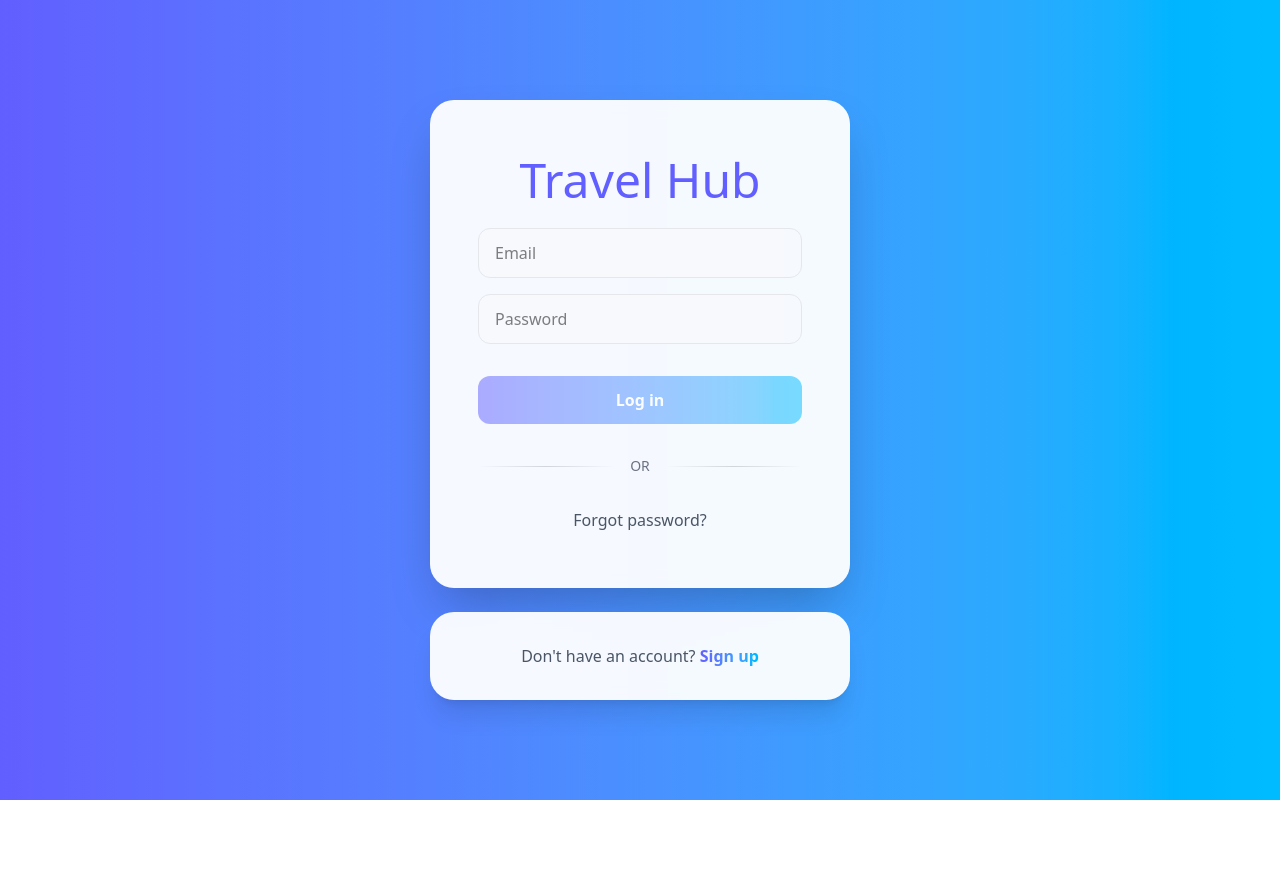
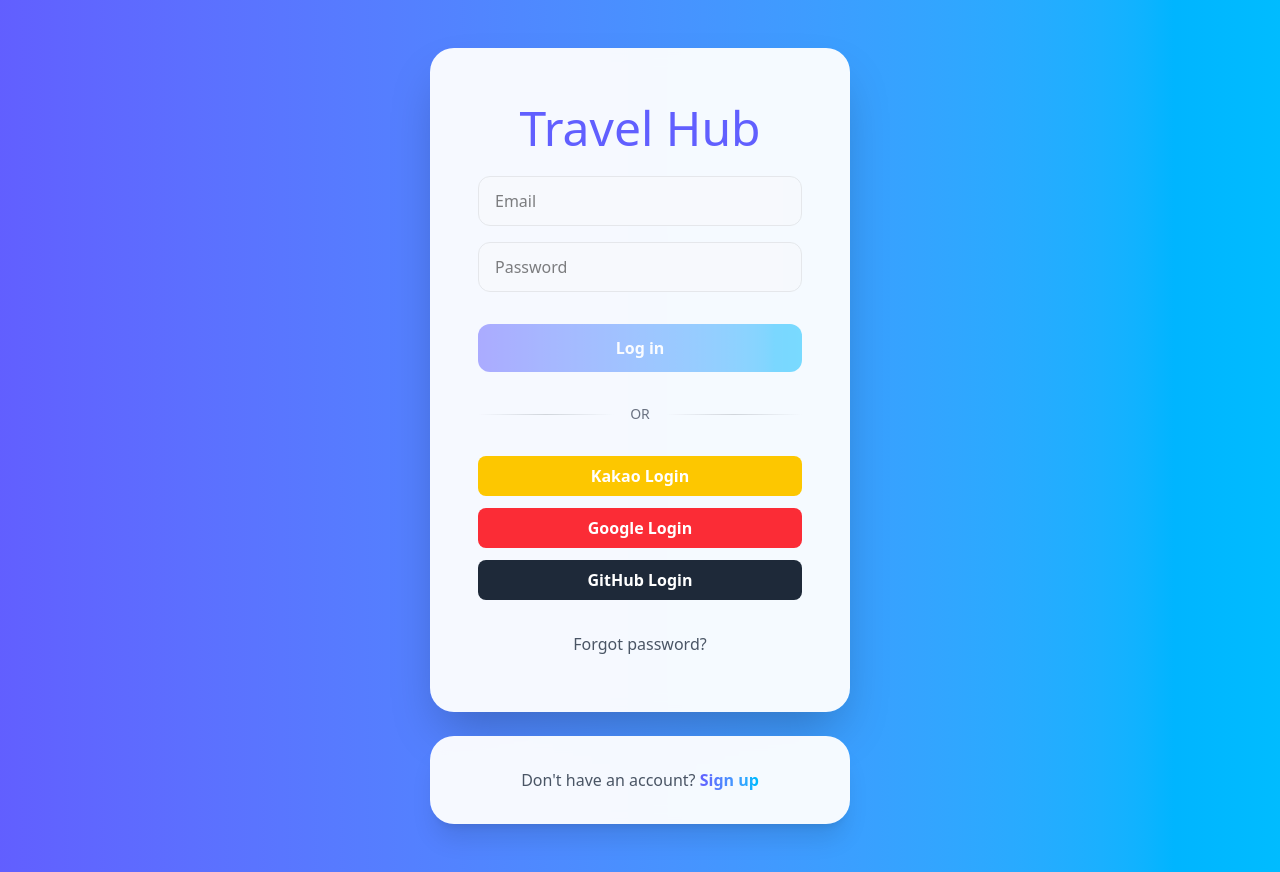
Before and after one commit to BES-17-FINAL/frontend, a React (Vite) app: page /login in a window 1280 px wide. Before the commit the page ends 800 px from the top, so only its background shows below. Built offline with nearby package versions, Linux system fonts and the light colour scheme; no server answers.

Commit message:
로그인페이지 OAuth2 추가

```diff
--- a/package.json
+++ b/package.json
@@ -15,6 +15,7 @@
     "lucide-react": "^0.548.0",
     "react": "^19.1.1",
     "react-dom": "^19.1.1",
+    "react-icons": "^5.5.0",
     "react-router-dom": "^7.9.4",
     "tailwindcss": "^4.1.16",
     "zustand": "^5.0.8"
@@ -28,6 +29,6 @@
     "eslint-plugin-react-hooks": "^5.2.0",
     "eslint-plugin-react-refresh": "^0.4.22",
     "globals": "^16.4.0",
-    "vite": "^7.1.7"
+    "vite": "^7.2.2"
   }
 }
--- a/src/pages/login.jsx
+++ b/src/pages/login.jsx
@@ -26,9 +26,8 @@
         ? { email: formData.email, password: formData.password }
         : { username: formData.email, password: formData.password };
 
-      console.log(loginData);
       await login(loginData);
-
+      navigate("/");
     } catch (err) {
       console.error(err);
     }
@@ -41,6 +40,9 @@
     });
   };
 
+  const handleOAuthLogin = (provider) => {
+    window.location.href = `http://localhost:8080/oauth2/authorization/${provider}`;
+  };
 
   return (
     <div className="min-h-screen flex flex-col justify-center items-center bg-gradient-to-r from-indigo-500 to-sky-400">
@@ -74,9 +76,7 @@
             <Button
               className="mt-4"
               type="submit"
-              disabled={
-                loading || !formData.email || !formData.password
-              }
+              disabled={loading || !formData.email || !formData.password}
             >
               {loading ? "Logging in..." : "Log in"}
             </Button>
@@ -92,6 +92,29 @@
             <div className="flex-1 h-px bg-gradient-to-r from-transparent via-gray-300 to-transparent"></div>
           </div>
 
+          {/* ✅ OAuth2 로그인 버튼들 */}
+          <div className="flex flex-col space-y-3">
+            <button
+              onClick={() => handleOAuthLogin("kakao")}
+              className="w-full bg-yellow-400 hover:bg-yellow-500 text-white font-semibold py-2 rounded-lg transition-all"
+            >
+              Kakao Login
+            </button>
+
+            <button
+              onClick={() => handleOAuthLogin("google")}
+              className="w-full bg-red-500 hover:bg-red-600 text-white font-semibold py-2 rounded-lg transition-all"
+            >
+              Google Login
+            </button>
+
+            <button
+              onClick={() => handleOAuthLogin("github")}
+              className="w-full bg-gray-800 hover:bg-gray-900 text-white font-semibold py-2 rounded-lg transition-all"
+            >
+              GitHub Login
+            </button>
+          </div>
 
           <Link
             to="/forgot-password"
@@ -112,7 +135,6 @@
             </Link>
           </p>
         </div>
-
       </div>
     </div>
   );
--- a/src/services/auth.js
+++ b/src/services/auth.js
@@ -1,31 +1,24 @@
 import api from "./api";
+import StorageService from "./storage";
 
 export const authService = {
   async login(userData) {
     const response = await api.post("/auth/login", userData);
     const { token, nickname, email } = response.data;
-    console.log("Login Response:", response.data);
-    localStorage.setItem("token", token);
-    localStorage.setItem("nickname", nickname);
-    localStorage.setItem("email", email);
+
+    StorageService.setAccessToken(token);
+    localStorage.setItem("user", JSON.stringify({ nickname, email }));
 
     return response.data;
   },
 
   async register(userData) {
     const response = await api.post("/auth/signup", userData);
-    const { accessToken, user } = response.data;
-
-    //localStorage.setItem("accessToken", accessToken);
-    //localStorage.setItem("user", JSON.stringify(user));
-
     return response.data;
   },
 
   logout() {
-    localStorage.removeItem("token");
-    localStorage.removeItem("nickname");
-    localStorage.removeItem("email");
+    StorageService.clear();
   },
 
   getCurrentUser() {
@@ -34,6 +27,6 @@
   },
 
   isAuthenticated() {
-    return !!localStorage.getItem("accessToken");
+    return !!StorageService.getAccessToken();
   },
 };
```
Also changed, not shown: 1 other file (tests, documents, lock files or other folders).
